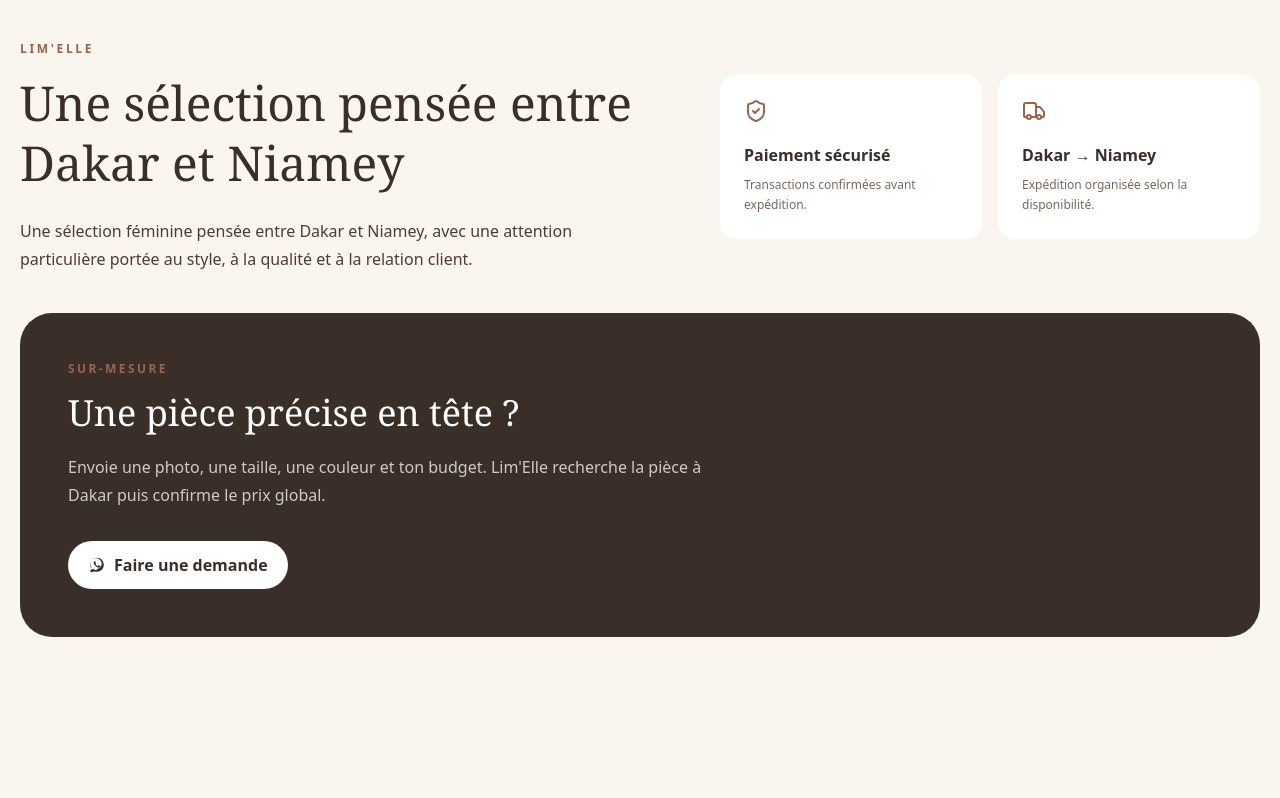
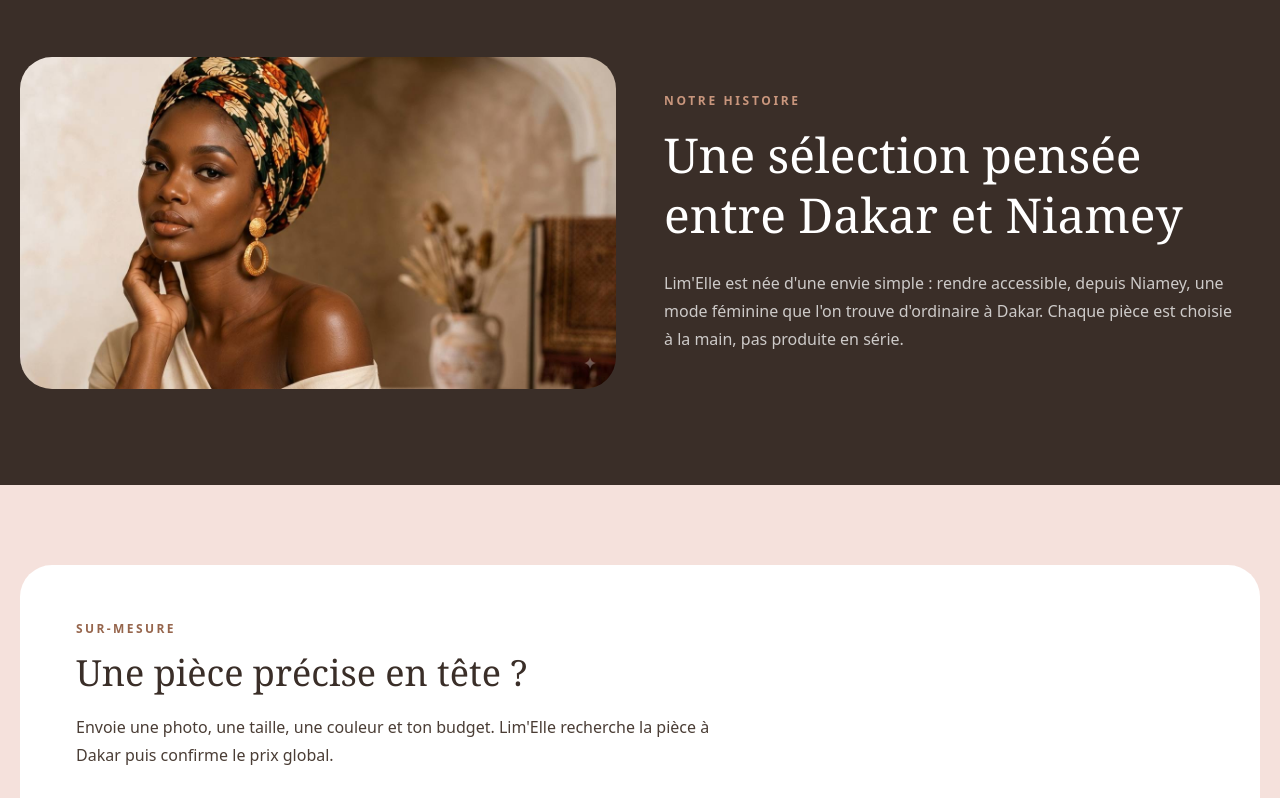
Before and after one commit to primemarafa/LimElle, a React (Vite) app: page / in a window 1280 px wide. Shown: the part 2420-3218 px from the top of the page. Built offline with nearby package versions, Linux system fonts and the light colour scheme; no server answers.

Commit message:
design: restructure sections (retrait doublon confiance, sur-mesure detache, alternance clair/sombre)

```diff
--- a/src/App.jsx
+++ b/src/App.jsx
@@ -1,5 +1,5 @@
 import React, { useEffect, useMemo, useState, useRef } from "react";
-import { HeartHandshake, Menu, Search, ShoppingBag, ShieldCheck, Truck, X, Gem, MessageCircle } from "lucide-react";
+import { HeartHandshake, Menu, Search, ShoppingBag, Truck, X, Gem, MessageCircle } from "lucide-react";
 import { LIMELLE_CONFIG } from "./config/limelle";
 import { CATEGORIES, FAQS } from "./data/catalog";
 import { api } from "./services/api";
@@ -202,12 +202,14 @@ export default function App() {
           {catalogLoading ? <CatalogueSkeleton /> : catalogError ? <section className="mx-auto max-w-7xl px-5 py-12"><div className="rounded-3xl bg-red-50 p-5 text-sm font-semibold text-red-700">{catalogError}<button type="button" onClick={loadCatalog} className="ml-4 inline-flex rounded-full bg-red-700 px-4 py-2 text-xs font-bold text-white transition hover:bg-red-800 active:scale-95">Réessayer</button></div></section> : <CatalogueSection categories={CATEGORIES} products={filteredProducts} activeCategory={filter} onCategoryChange={setFilter} onProductSelect={setSelectedProduct}/>}
         </div>
         <TrustStrip />
-        <section id="a-propos" className="scroll-mt-24 bg-[#FAF5EE] px-5 py-20">
-          <div className="mx-auto grid max-w-7xl gap-10 md:grid-cols-[1.1fr_.9fr] md:items-center">
-            <div><p className="text-xs font-bold uppercase tracking-[.22em] text-[#96654C]">Lim'Elle</p><h2 className="mt-4 max-w-2xl font-serif text-4xl leading-tight text-[#3A2E28] md:text-5xl">Une sélection pensée entre Dakar et Niamey</h2><p className="mt-6 max-w-xl leading-7 text-[#4A3D35]">Une sélection féminine pensée entre Dakar et Niamey, avec une attention particulière portée au style, à la qualité et à la relation client.</p></div>
-            <div className="grid grid-cols-2 gap-4"><div className="rounded-2xl bg-white p-6"><ShieldCheck className="text-[#96654C]"/><p className="mt-5 font-bold text-[#3A2E28]">Paiement sécurisé</p><p className="mt-2 text-xs leading-5 text-[#78685D]">Transactions confirmées avant expédition.</p></div><div className="rounded-2xl bg-white p-6"><Truck className="text-[#96654C]"/><p className="mt-5 font-bold text-[#3A2E28]">Dakar → Niamey</p><p className="mt-2 text-xs leading-5 text-[#78685D]">Expédition organisée selon la disponibilité.</p></div></div>
+        <section id="a-propos" className="scroll-mt-24 bg-[#3A2E28] px-5 py-24 text-white">
+          <div className="mx-auto grid max-w-7xl gap-12 md:grid-cols-[1fr_1fr] md:items-center">
+            <div className="overflow-hidden rounded-[2rem]"><img src="/images/hero-portrait.jpg" alt="L'univers Lim'Elle" className="h-full max-h-[420px] w-full object-cover object-[50%_20%]" loading="lazy" /></div>
+            <div><p className="text-xs font-bold uppercase tracking-[.22em] text-[#C9967D]">Notre histoire</p><h2 className="mt-4 font-serif text-4xl leading-tight md:text-5xl">Une sélection pensée entre Dakar et Niamey</h2><p className="mt-6 max-w-xl leading-7 text-white/75">Lim'Elle est née d'une envie simple : rendre accessible, depuis Niamey, une mode féminine que l'on trouve d'ordinaire à Dakar. Chaque pièce est choisie à la main, pas produite en série.</p></div>
           </div>
-          <div className="mx-auto mt-10 max-w-7xl rounded-[2rem] bg-[#3A2E28] p-8 text-white md:p-12"><p className="text-xs font-bold uppercase tracking-[.2em] text-[#96654C]">Sur-mesure</p><h3 className="mt-4 font-serif text-3xl md:text-4xl">Une pièce précise en tête ?</h3><p className="mt-5 max-w-2xl leading-7 text-white/75">Envoie une photo, une taille, une couleur et ton budget. Lim'Elle recherche la pièce à Dakar puis confirme le prix global.</p><WhatsAppButton className="mt-8 bg-white text-[#3A2E28]" message="Bonjour Lim'Elle 🌸\nJ'ai une demande sur-mesure :\n\nProduit recherché :\nTaille :\nCouleur :\nBudget :">Faire une demande</WhatsAppButton></div>
+        </section>
+        <section className="bg-[#F5E1DC] px-5 py-20">
+          <div className="mx-auto max-w-7xl rounded-[2rem] bg-white p-8 md:p-14"><p className="text-xs font-bold uppercase tracking-[.2em] text-[#96654C]">Sur-mesure</p><h3 className="mt-4 font-serif text-3xl text-[#3A2E28] md:text-4xl">Une pièce précise en tête ?</h3><p className="mt-5 max-w-2xl leading-7 text-[#4A3D35]">Envoie une photo, une taille, une couleur et ton budget. Lim'Elle recherche la pièce à Dakar puis confirme le prix global.</p><WhatsAppButton className="mt-8 bg-[#3A2E28] text-white" message="Bonjour Lim'Elle 🌸\nJ'ai une demande sur-mesure :\n\nProduit recherché :\nTaille :\nCouleur :\nBudget :">Faire une demande</WhatsAppButton></div>
         </section>
         <section id="contact" className="scroll-mt-24 bg-[#FAF5EE] px-5 py-20">
           <div className="mx-auto max-w-7xl"><div className="mb-8"><p className="text-xs font-bold uppercase tracking-[.22em] text-[#96654C]">Besoin d'aide ?</p><h2 className="mt-3 font-serif text-4xl text-[#3A2E28] md:text-5xl">Questions fréquentes</h2></div><FaqList items={FAQS} activeIndex={faq} onToggle={setFaq}/></div>
```
